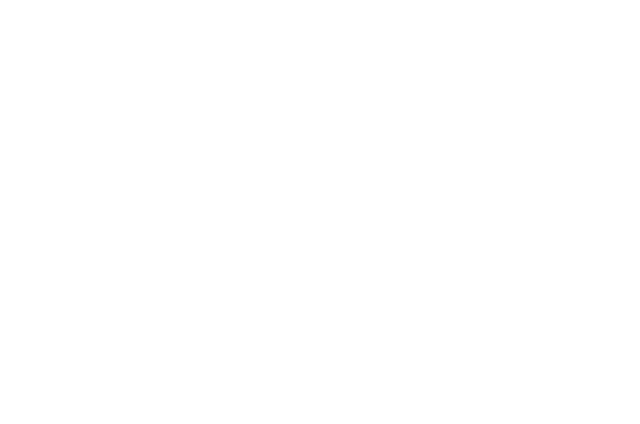
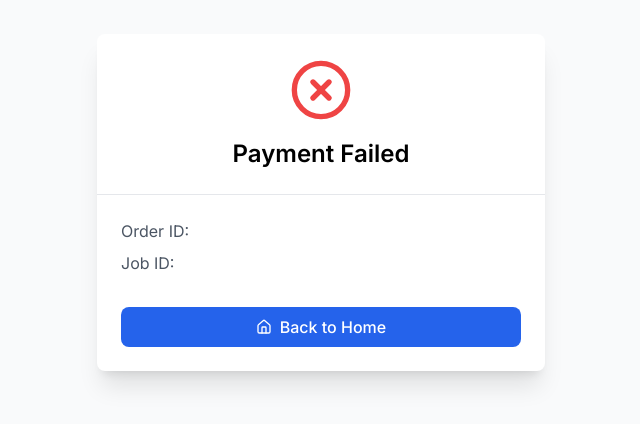
Before and after one commit to jobfinder456/Frontend, a Next.js app: page /afterpay in a window 1280 px wide. Before the commit this address had no page. Shown: the part 198-622 px from the top of the page, without its empty margins (319-959 px from the left). Built offline with nearby package versions, Linux system fonts and the light colour scheme.

Commit message:
Add payment response page with confetti effect and update payment handling

```diff
--- a/package.json
+++ b/package.json
@@ -17,6 +17,7 @@
     "clsx": "^2.1.0",
     "dayjs": "^1.11.13",
     "framer-motion": "^11.2.10",
+    "js-confetti": "^0.12.0",
     "lucide-react": "^0.465.0",
     "next": "^14.2.3",
     "quill": "^2.0.2",
--- /dev/null
+++ b/src/app/afterpay/page.jsx
@@ -0,0 +1,107 @@
+"use client";
+import React, { useEffect } from 'react';
+import { useSearchParams, useRouter } from 'next/navigation';
+import { CheckCircle2, XCircle, Home, Mail } from 'lucide-react';
+import JSConfetti from 'js-confetti';
+
+const PaymentResponsePage = () => {
+  const searchParams = useSearchParams();
+  const router = useRouter();
+
+  const success = searchParams.get('success');
+  const jobId = searchParams.get('jobId');
+  const orderId = searchParams.get('orderId');
+  const isSuccess = success === 'true';
+
+  useEffect(() => {
+    if (isSuccess) {
+      const jsConfetti = new JSConfetti();
+
+      // Initial confetti burst
+      jsConfetti.addConfetti({
+        emojis: ['🌟', '✨', '💫', '⭐', '🎉', '🎊'],
+        emojiSize: 50,
+        confettiNumber: 100,
+      });
+
+      // Second burst with different emojis after a short delay
+      setTimeout(() => {
+        jsConfetti.addConfetti({
+          confettiColors: [
+            '#FFD700', // Gold
+            '#FFA500', // Orange
+            '#FF6347', // Tomato
+            '#87CEEB', // Sky Blue
+            '#98FB98', // Pale Green
+            '#DDA0DD', // Plum
+          ],
+          confettiNumber: 200,
+          confettiRadius: 6,
+        });
+      }, 800);
+      console.log('Payment successful! 🎉');
+
+      // Cleanup function
+      return () => {
+        jsConfetti.clearCanvas();
+      };
+    }
+  }, [isSuccess]);
+
+  return (
+    <div className="min-h-screen bg-gray-50 flex flex-col items-center justify-center p-4">
+      {/* Success/Failure Card */}
+      <div className="w-full max-w-md bg-white rounded-lg shadow-xl overflow-hidden">
+        {/* Card Header */}
+        <div className="flex flex-col items-center space-y-4 p-6 border-b">
+          {isSuccess ? (
+            <CheckCircle2 className="w-16 h-16 text-green-500" />
+          ) : (
+            <XCircle className="w-16 h-16 text-red-500" />
+          )}
+          <h2 className="text-2xl font-semibold text-center">
+            {isSuccess ? 'Payment Successful!' : 'Payment Failed'}
+          </h2>
+          {isSuccess && (
+            <div className="text-xl text-center text-green-600 font-semibold">
+              Thank you for your purchase!
+            </div>
+          )}
+        </div>
+
+        {/* Card Content */}
+        <div className="p-6 space-y-4">
+          <div className="space-y-2">
+            <div className="flex items-center justify-between">
+              <span className="text-gray-600">Order ID:</span>
+              <span className="font-medium">{orderId}</span>
+            </div>
+            <div className="flex items-center justify-between">
+              <span className="text-gray-600">Job ID:</span>
+              <span className="font-medium">{jobId}</span>
+            </div>
+          </div>
+
+          {isSuccess && (
+            <div className="flex items-center gap-2 text-sm text-gray-600 bg-gray-50 p-3 rounded-lg">
+              <Mail className="w-4 h-4" />
+              <span>Invoice and confirmation details have been sent to your email.</span>
+            </div>
+          )}
+
+          <div className="pt-4">
+            <button
+              onClick={() => router.push('/dashboard')}
+              className="w-full bg-blue-600 hover:bg-blue-700 text-white font-medium py-2 px-4 rounded-lg flex items-center justify-center gap-2 transition-colors duration-200"
+            >
+              <Home className="w-4 h-4" />
+              Back to Home
+            </button>
+          </div>
+        </div>
+      </div>
+    </div>
+  );
+};
+
+export default PaymentResponsePage;
--- a/src/app/pay/page.jsx
+++ b/src/app/pay/page.jsx
@@ -9,8 +9,10 @@
     PayPalButtons,
     PayPalCardFieldsForm,
   } from "@paypal/react-paypal-js";
+  import { useRouter } from "next/navigation";
 
 export default function Pay() {
+  const router = useRouter();
   const searchParams = useSearchParams();
 
   const jobId = searchParams.get("jobId");
@@ -79,6 +81,8 @@
 
   async function onApprove(data, actions) {
     try {
+      console.log("1",data);
+      console.log(actions)
       const response = await fetch(
         `${process.env.NEXT_PUBLIC_BACK_MAIN}/api/v1/verify-payment`,
         {
@@ -89,7 +93,7 @@
             credentials: "include",
           body: JSON.stringify({
             jobId: jobId,
-            orderId: "1",
+            orderId: data.orderID,
           }),
         }
       );
@@ -100,33 +104,25 @@
       //   (2) Other non-recoverable errors -> Show a failure message
       //   (3) Successful transaction -> Show confirmation or thank you message
 
-      const transaction =
-        orderData?.purchase_units?.[0]?.payments?.captures?.[0] ||
-        orderData?.purchase_units?.[0]?.payments?.authorizations?.[0];
-      const errorDetail = orderData?.details?.[0];
 
-      if (errorDetail || !transaction || transaction.status === "DECLINED") {
-        // (2) Other non-recoverable errors -> Show a failure message
-        let errorMessage;
-        if (transaction) {
-          errorMessage = `Transaction ${transaction.status}: ${transaction.id}`;
-        } else if (errorDetail) {
-          errorMessage = `${errorDetail.description} (${orderData.debug_id})`;
-        } else {
-          errorMessage = JSON.stringify(orderData);
-        }
 
-        throw new Error(errorMessage);
-      } else {
-        // (3) Successful transaction -> Show confirmation or thank you message
-        // Or go to another URL:  actions.redirect('thank_you.html');
+      if (orderData.msg == true) {
+
         toast.success("Payment successful!");
         console.log(
           "Capture result",
           orderData,
           JSON.stringify(orderData, null, 2)
         );
+        router.push(`/afterpay?success=true&jobId=${jobId}&orderId=${data.orderID}`);
         return `Transaction ${transaction.status}: ${transaction.id}. See console for all available details`;
+
+
+      } else {
+        // (3) Successful transaction -> Show confirmation or thank you message
+        // Or go to another URL:  actions.redirect('thank_you.html');
+        router.push(`/afterpay?success=false&jobId=${jobId}&orderId=${data.orderID}`);
+
       }
     } catch (error) {
       return `Sorry, your transaction could not be processed...${error}`;
--- a/src/app/success/page.jsx
+++ /dev/null
@@ -1,25 +0,0 @@
-"use client"
-
-import { useSearchParams } from 'next/navigation';
-import React, { Suspense } from 'react';
-
-function PageContent() {
-    const searchParams = useSearchParams();
-    const search = searchParams.get('jobId');
-
-    console.log(search);
-
-    return (
-        <div>Page</div>
-    );
-}
-
-function Page() {
-    return (
-        <Suspense fallback={<div>Loading...</div>}>
-            <PageContent />
-        </Suspense>
-    );
-}
-
-export default Page;
```
Also changed, not shown: 1 other file (tests, documents, lock files or other folders).
